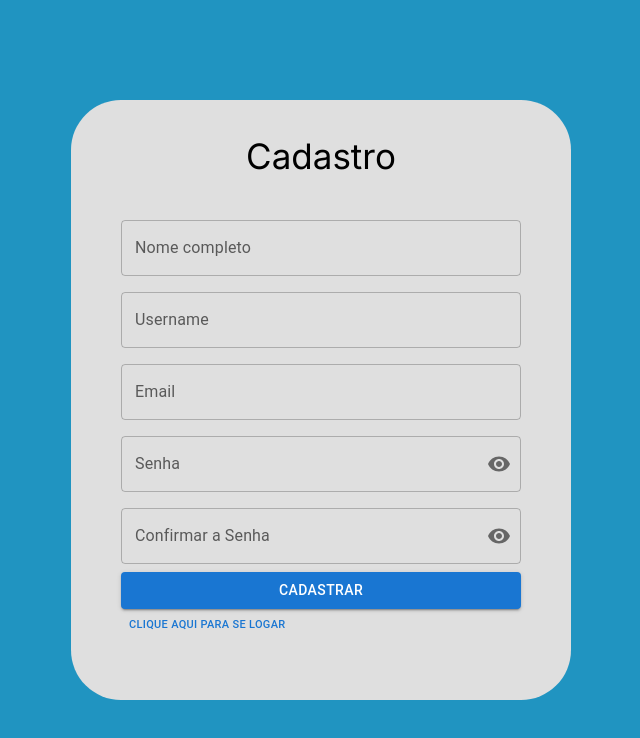
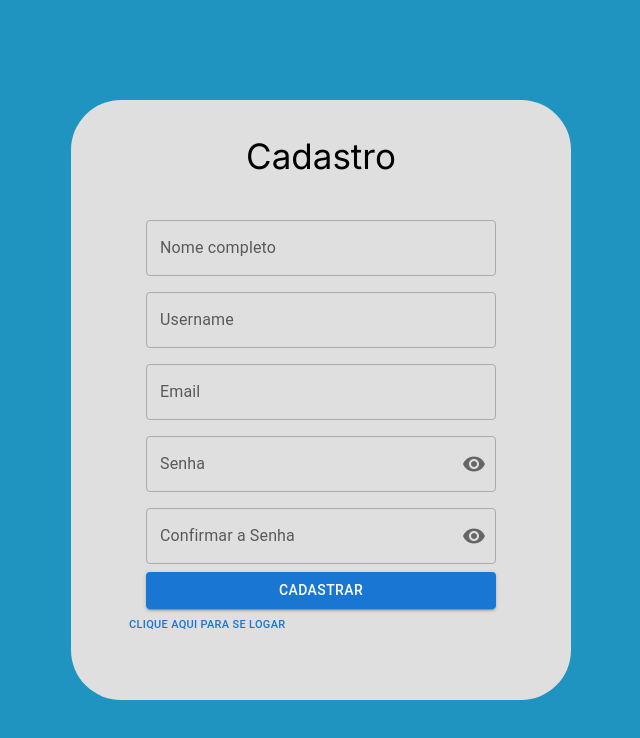
Before and after one commit to barravitor/api-to-do-list, a Next.js app: page /auth/signup in a window 1280 px wide. Shown: the top 738 px of the page, without its empty margins (319-959 px from the left). Built offline with nearby package versions, Linux system fonts and the light colour scheme.

Commit message:
refactor: media query on project

```diff
--- a/src/app/auth/signin/page.tsx
+++ b/src/app/auth/signin/page.tsx
@@ -87,8 +87,8 @@ export default function LoginPage() {
     <Page>
       <LoginContainer>
         <Title>Entrar</Title>
-        <TextField label="Username" sx={{ m: 1, width: '400px' }} id="outlined-basic-username" variant="outlined" type="text" value={username} onChange={(e) => {setUsername(e.target.value); clearMessage()}}></TextField>
-        <FormControl sx={{ m: 1, width: '400px' }} variant="outlined">
+        <TextField label="Username" sx={{ m: 1, width: '70%' }} id="outlined-basic-username" variant="outlined" type="text" value={username} onChange={(e) => {setUsername(e.target.value); clearMessage()}}></TextField>
+        <FormControl sx={{ m: 1, width: '70%' }} variant="outlined">
           <InputLabel htmlFor="outlined-adornment-password">Senha</InputLabel>
           <OutlinedInput
             id="outlined-adornment-password"
@@ -111,7 +111,7 @@ export default function LoginPage() {
           />
         </FormControl>
 
-        <Button variant="contained" sx={{ width: '400px', }} type="submit" onClick={handleSubmit}>Entrar</Button>
+        <Button variant="contained" sx={{ width: '70%', }} type="submit" onClick={handleSubmit}>Entrar</Button>
 
         <BtnRedirect>
           <Button sx={{ fontSize: '11px' }} variant="text" onClick={() => redirectTo('/auth/signup')}>
--- a/src/app/auth/signin/styles.ts
+++ b/src/app/auth/signin/styles.ts
@@ -5,6 +5,8 @@ export const Page = styled("div")`
   height: 100vh;
   align-items: center;
   background-color: #2094c1;
+  padding: 0;
+  margin: 0;
 `;
 
 export const LoginContainer = styled("div")`
@@ -18,6 +20,10 @@ export const LoginContainer = styled("div")`
   margin: 0 auto;
   align-items: center;
   border-radius: 50px;
+
+  @media (max-width: 550px) {
+    width: 90%;
+  }
 `;
 
 export const Title = styled("p")`
--- a/src/app/auth/signup/page.tsx
+++ b/src/app/auth/signup/page.tsx
@@ -111,10 +111,10 @@ export default function LoginPage() {
     <Page>
       <LoginContainer>
         <Title>Cadastro</Title>
-        <TextField label="Nome completo" sx={{ m: 1, width: '400px' }} id="outlined-basic-name" variant="outlined" type="text" value={name} onChange={(e) => { setName(e.target.value); clearMessage() }}></TextField>
-        <TextField label="Username" sx={{ m: 1, width: '400px' }} id="outlined-basic-username" variant="outlined" type="text" value={username} onChange={(e) => {setUsername(e.target.value); clearMessage()}}></TextField>
-        <TextField label="Email" sx={{ m: 1, width: '400px' }} id="outlined-basic-email" variant="outlined" type="email" value={email} onChange={(e) => {setEmail(e.target.value); clearMessage()}}></TextField>
-        <FormControl sx={{ m: 1, width: '400px' }} variant="outlined">
+        <TextField label="Nome completo" sx={{ m: 1, width: '70%' }} id="outlined-basic-name" variant="outlined" type="text" value={name} onChange={(e) => { setName(e.target.value); clearMessage() }}></TextField>
+        <TextField label="Username" sx={{ m: 1, width: '70%' }} id="outlined-basic-username" variant="outlined" type="text" value={username} onChange={(e) => {setUsername(e.target.value); clearMessage()}}></TextField>
+        <TextField label="Email" sx={{ m: 1, width: '70%' }} id="outlined-basic-email" variant="outlined" type="email" value={email} onChange={(e) => {setEmail(e.target.value); clearMessage()}}></TextField>
+        <FormControl sx={{ m: 1, width: '70%' }} variant="outlined">
           <InputLabel htmlFor="outlined-adornment-password">Senha</InputLabel>
           <OutlinedInput
             id="outlined-adornment-password"
@@ -137,7 +137,7 @@ export default function LoginPage() {
           />
         </FormControl>
 
-        <FormControl sx={{ m: 1, width: '400px' }} variant="outlined">
+        <FormControl sx={{ m: 1, width: '70%' }} variant="outlined">
           <InputLabel htmlFor="outlined-adornment-confirm-password">Confirmar a Senha</InputLabel>
           <OutlinedInput
             id="outlined-adornment-confirm-password"
@@ -160,7 +160,7 @@ export default function LoginPage() {
           />
         </FormControl>
 
-        <Button variant="contained" sx={{ width: '400px', }} type="submit" onClick={handleSubmit}>Cadastrar</Button>
+        <Button variant="contained" sx={{ width: '70%', }} type="submit" onClick={handleSubmit}>Cadastrar</Button>
         <BtnRedirect>
           <Button sx={{ fontSize: '11px' }} variant="text" onClick={() => redirectTo('/auth/signin')}>
             Clique aqui para se logar
--- a/src/app/auth/signup/styles.ts
+++ b/src/app/auth/signup/styles.ts
@@ -11,4 +11,8 @@ export const LoginContainer = styled("div")`
   margin: 0 auto;
   align-items: center;
   border-radius: 50px;
+
+  @media (max-width: 550px) {
+    width: 90%;
+  }
 `;
--- a/src/app/auth/styles.ts
+++ b/src/app/auth/styles.ts
@@ -5,6 +5,8 @@ export const Page = styled("div")`
   height: 100vh;
   align-items: center;
   background-color: #2094c1;
+  padding: 0;
+  margin: 0;
 `;
 
 export const Title = styled("p")`
--- a/src/app/globals.css
+++ b/src/app/globals.css
@@ -1,47 +1,4 @@
-:root {
-  --max-width: 1100px;
-  --border-radius: 12px;
-  --font-mono: ui-monospace, Menlo, Monaco, 'Cascadia Mono', 'Segoe UI Mono',
-    'Roboto Mono', 'Oxygen Mono', 'Ubuntu Monospace', 'Source Code Pro',
-    'Fira Mono', 'Droid Sans Mono', 'Courier New', monospace;
-
-  --foreground-rgb: 0, 0, 0;
-  --background-start-rgb: 214, 219, 220;
-  --background-end-rgb: 255, 255, 255;
-
-  --primary-glow: conic-gradient(
-    from 180deg at 50% 50%,
-    #16abff33 0deg,
-    #0885ff33 55deg,
-    #54d6ff33 120deg,
-    #0071ff33 160deg,
-    transparent 360deg
-  );
-  --secondary-glow: radial-gradient(
-    rgba(255, 255, 255, 1),
-    rgba(255, 255, 255, 0)
-  );
-
-  --tile-start-rgb: 239, 245, 249;
-  --tile-end-rgb: 228, 232, 233;
-  --tile-border: conic-gradient(
-    #00000080,
-    #00000040,
-    #00000030,
-    #00000020,
-    #00000010,
-    #00000010,
-    #00000080
-  );
-
-  --callout-rgb: 238, 240, 241;
-  --callout-border-rgb: 172, 175, 176;
-  --card-rgb: 180, 185, 188;
-  --card-border-rgb: 131, 134, 135;
-}
-
 body {
-  color: rgb(var(--foreground-rgb));
   margin: 0;
   padding: 0;
 }
```
Also changed, not shown: src/app/(authenticated)/page.tsx (+7 -20 lines), src/app/(authenticated)/styles.tsx (+15 -0 lines).
